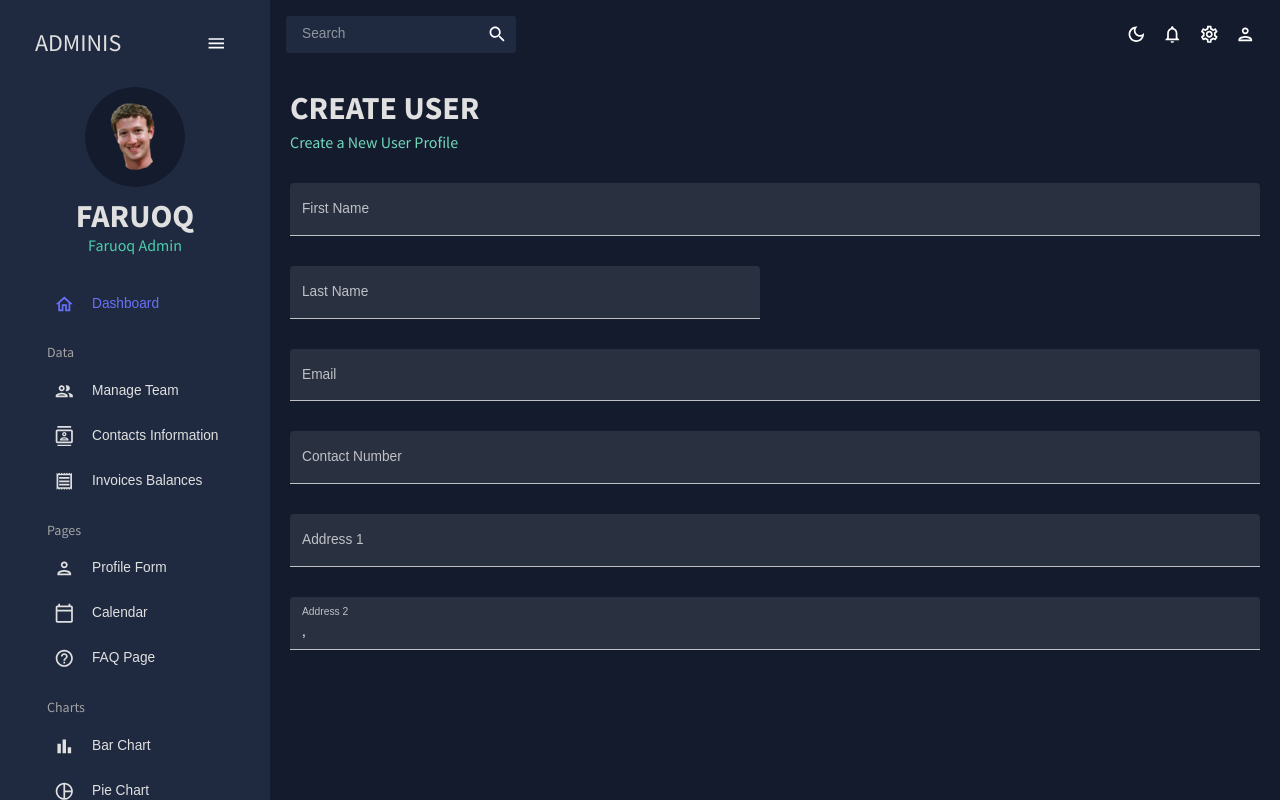
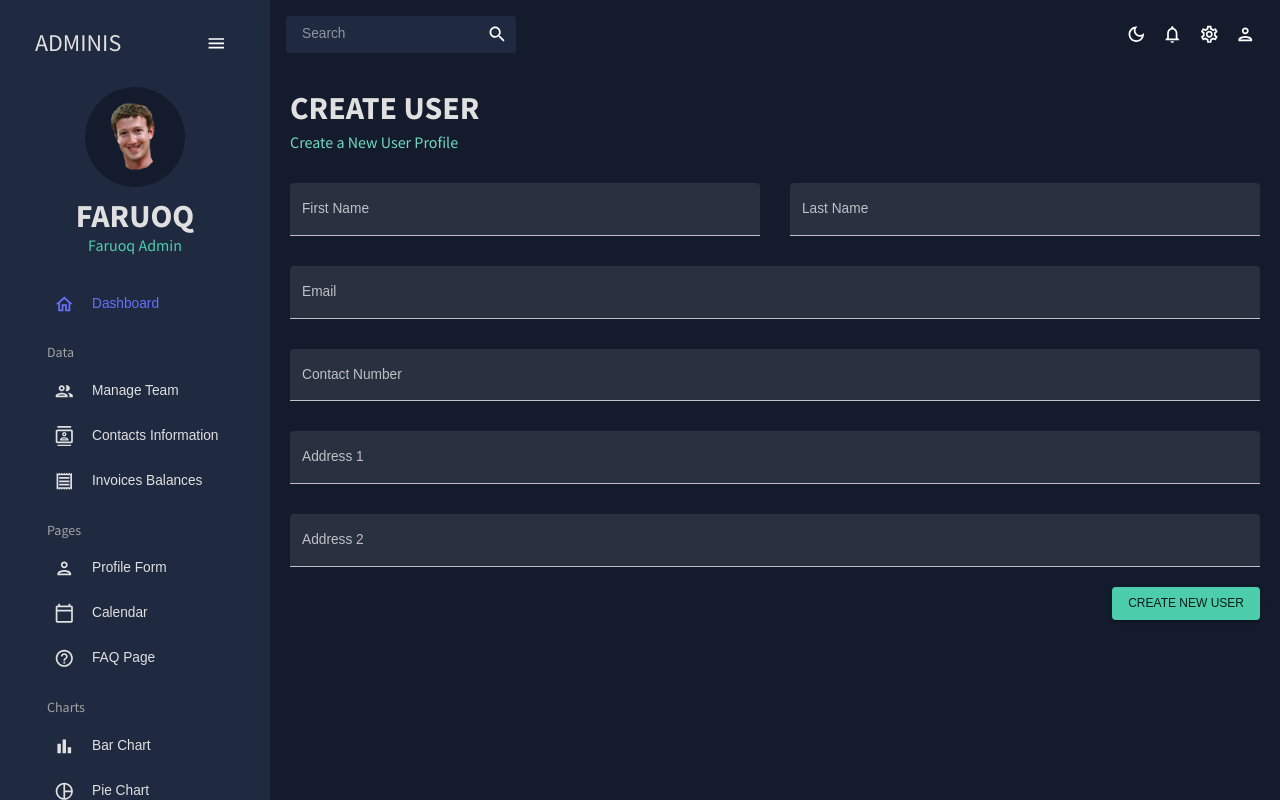
Before and after one commit to siqah/react-admin-dashboard, a React (Create React App) app: page /form in a window 1280 px wide. Built offline with nearby package versions, Linux system fonts and the light colour scheme.

Commit message:
form done

```diff
--- a/src/scenes/form/index.jsx
+++ b/src/scenes/form/index.jsx
@@ -45,11 +45,16 @@ const Form = () => {
         >
         {({values, errors, touched, handleChange, handleBlur, handleSubmit}) => (
             <form onSubmit={handleSubmit}>
-              <Box display="grid" gap="30px" gridTemplateColumns="repeat(4, minmax(0, 1fr))"
-                   sx={{"& > div": {gridColumn: isNonMobile ?  undefined : "span 4"}}}
+            <Box
+              display="grid"
+              gap="30px"
+              gridTemplateColumns="repeat(4, minmax(0, 1fr))"
+              sx={{
+                "& > div": { gridColumn: isNonMobile ? undefined : "span 4" },
+              }}
             >
               <TextField
-                 fullwidth
+                fullWidth
                 variant="filled"
                 type="text"
                 label="First Name"
@@ -59,78 +64,80 @@ const Form = () => {
                 name="firstName"
                 error={!!touched.firstName && !!errors.firstName}
                 helperText={touched.firstName && errors.firstName}
-                 sx={{gridColumn: "span 4"}}
+                sx={{ gridColumn: "span 2" }}
               />
-
               <TextField
-                 fullwidth
+                fullWidth
                 variant="filled"
                 type="text"
                 label="Last Name"
                 onBlur={handleBlur}
                 onChange={handleChange}
-                 value={values.firstName}
+                value={values.lastName}
                 name="lastName"
-                 error={!!touched.lastName && !!errors.lastNameName}
+                error={!!touched.lastName && !!errors.lastName}
                 helperText={touched.lastName && errors.lastName}
-                 sx={{gridColumn: "span 2"}}
+                sx={{ gridColumn: "span 2" }}
               />
-
               <TextField
-                 fullwidth
+                fullWidth
                 variant="filled"
                 type="text"
                 label="Email"
                 onBlur={handleBlur}
                 onChange={handleChange}
                 value={values.email}
-                 name="firstName"
+                name="email"
                 error={!!touched.email && !!errors.email}
                 helperText={touched.email && errors.email}
-                 sx={{gridColumn: "span 4"}}
+                sx={{ gridColumn: "span 4" }}
               />
-
               <TextField
-                 fullwidth
+                fullWidth
                 variant="filled"
                 type="text"
                 label="Contact Number"
                 onBlur={handleBlur}
                 onChange={handleChange}
                 value={values.contact}
-                 name="firstName"
+                name="contact"
                 error={!!touched.contact && !!errors.contact}
                 helperText={touched.contact && errors.contact}
-                 sx={{gridColumn: "span 4"}}
+                sx={{ gridColumn: "span 4" }}
               />
-
               <TextField
-                 fullwidth
+                fullWidth
                 variant="filled"
                 type="text"
                 label="Address 1"
                 onBlur={handleBlur}
                 onChange={handleChange}
                 value={values.address1}
-                 name="firstName"
+                name="address1"
                 error={!!touched.address1 && !!errors.address1}
                 helperText={touched.address1 && errors.address1}
-                 sx={{gridColumn: "span 4"}}
+                sx={{ gridColumn: "span 4" }}
               />
 
               <TextField
-                 fullwidth
+                fullWidth
                 variant="filled"
                 type="text"
                 label="Address 2"
                 onBlur={handleBlur}
                 onChange={handleChange}
-                 value={values.address2}
-                 name="firstName"
+                value={values.address1}
+                name="address2"
                 error={!!touched.address2 && !!errors.address2}
                 helperText={touched.address2 && errors.address2}
-                 sx={{gridColumn: "span 4"}}
+                sx={{ gridColumn: "span 4" }}
               />
+
+            </Box>
+            <Box display="flex" justifyContent="end" mt="20px">
+              <Button type="submit" color="secondary" variant="contained">
+                Create New User
+              </Button>
             </Box>
           </form>
         )}
```
Lines whose indentation alone changed are shown as unchanged.
